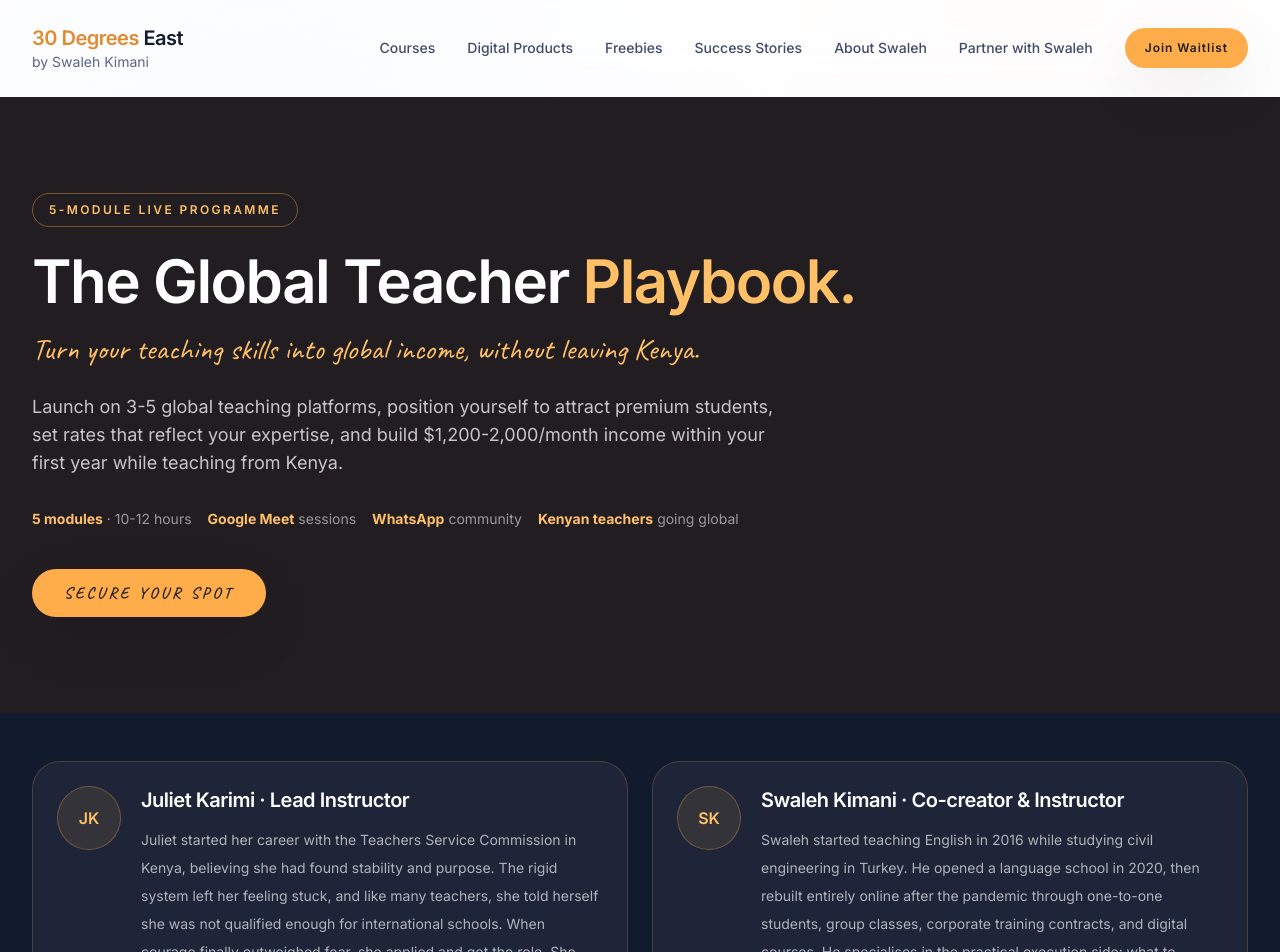
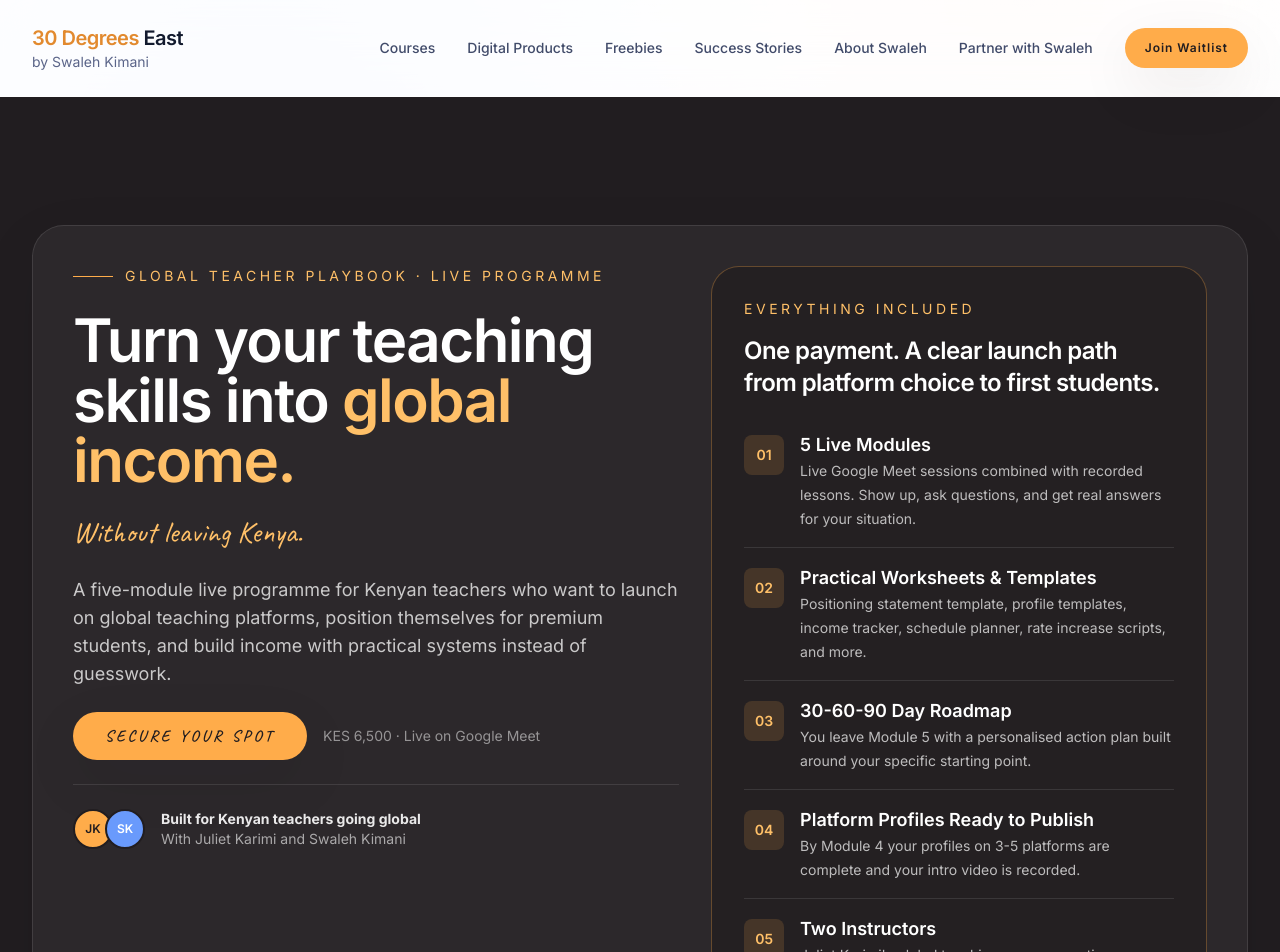
Before and after one commit to aenshtyn/30DegreesEast, a Next.js app: page /global-teacher-playbook in a window 1280 px wide. Shown: the top 952 px of the page. Built offline with nearby package versions, Linux system fonts and the light colour scheme.

Commit message:
Align playbook hero with programme theme

```diff
--- a/app/global-teacher-playbook/page.tsx
+++ b/app/global-teacher-playbook/page.tsx
@@ -18,31 +18,72 @@ export const metadata: Metadata = {
 export default function GlobalTeacherPlaybookPage() {
   return (
     <>
-      <section className="bg-raisin text-white">
-        <div className="container-custom py-16 md:py-24">
-          <div className="max-w-4xl">
-            <p className="inline-flex rounded-full border border-accent-500/40 px-4 py-2 text-xs font-semibold uppercase tracking-[0.2em] text-accent-300">
-              5-module live programme
-            </p>
-            <h1 className="mt-6 max-w-4xl text-white">
-              The Global Teacher <span className="text-accent-300">Playbook.</span>
-            </h1>
-            <p className="mt-5 max-w-2xl font-display text-3xl leading-tight text-accent-300">
-              Turn your teaching skills into global income, without leaving Kenya.
-            </p>
-            <p className="mt-6 max-w-3xl text-white/75">
-              Launch on 3-5 global teaching platforms, position yourself to attract premium students,
-              set rates that reflect your expertise, and build $1,200-2,000/month income within your
-              first year while teaching from Kenya.
-            </p>
-            <div className="mt-8 flex flex-wrap gap-4 text-sm text-white/55">
-              <span><strong className="text-accent-300">5 modules</strong> · 10-12 hours</span>
-              <span><strong className="text-accent-300">Google Meet</strong> sessions</span>
-              <span><strong className="text-accent-300">WhatsApp</strong> community</span>
-              <span><strong className="text-accent-300">Kenyan teachers</strong> going global</span>
+      <section className="section-padding bg-raisin text-white">
+        <div className="container-custom">
+          <div className="grid gap-8 rounded-[32px] border border-white/10 bg-white/5 p-8 shadow-soft-card md:grid-cols-[1.1fr_0.9fr] md:p-10">
+            <div className="space-y-6">
+              <div className="flex items-center gap-3">
+                <span className="h-px w-10 bg-accent-500" />
+                <p className="text-sm uppercase tracking-[0.25em] text-accent-300">
+                  Global Teacher Playbook · Live Programme
+                </p>
+              </div>
+              <h1 className="max-w-3xl text-white">
+                Turn your teaching skills into{' '}
+                <span className="text-accent-300">global income.</span>
+              </h1>
+              <p className="max-w-2xl font-display text-3xl leading-tight text-accent-300">
+                Without leaving Kenya.
+              </p>
+              <p className="max-w-2xl text-white/75">
+                A five-module live programme for Kenyan teachers who want to launch on global
+                teaching platforms, position themselves for premium students, and build income with
+                practical systems instead of guesswork.
+              </p>
+              <div className="flex flex-col gap-4 sm:flex-row sm:items-center">
+                <CTAButton href="/global-teacher-playbook/enrol" className="w-full sm:w-auto">
+                  Secure Your Spot
+                </CTAButton>
+                <p className="text-sm text-white/50">KES 6,500 · Live on Google Meet</p>
+              </div>
+              <div className="flex items-center gap-4 border-t border-white/10 pt-6">
+                <div className="flex -space-x-2">
+                  {playbookInstructors.map((instructor, index) => (
+                    <div
+                      key={instructor.name}
+                      className={`flex h-10 w-10 items-center justify-center rounded-full border-2 border-raisin text-xs font-semibold ${
+                        index === 0 ? 'bg-accent-500 text-raisin' : 'bg-brand-400 text-white'
+                      }`}
+                    >
+                      {instructor.initials}
+                    </div>
+                  ))}
+                </div>
+                <div className="text-sm text-white/60">
+                  <strong className="block text-white/90">Built for Kenyan teachers going global</strong>
+                  With Juliet Karimi and Swaleh Kimani
+                </div>
+              </div>
             </div>
-            <div className="mt-10">
-              <CTAButton href="/global-teacher-playbook/enrol">Secure Your Spot</CTAButton>
+
+            <div className="rounded-[28px] border border-accent-500/30 bg-raisin/70 p-8">
+              <p className="text-sm uppercase tracking-[0.25em] text-accent-300">Everything included</p>
+              <h2 className="mt-4 text-2xl text-white">
+                One payment. A clear launch path from platform choice to first students.
+              </h2>
+              <ul className="mt-8 space-y-4">
+                {playbookIncludes.slice(0, 5).map((item, index) => (
+                  <li key={item.title} className="flex gap-4 border-b border-white/10 pb-4 last:border-b-0 last:pb-0">
+                    <div className="mt-1 flex h-10 w-10 flex-shrink-0 items-center justify-center rounded-lg bg-accent-500/15 text-sm font-semibold text-accent-300">
+                      {String(index + 1).padStart(2, '0')}
+                    </div>
+                    <div>
+                      <p className="font-semibold text-white">{item.title}</p>
+                      <p className="text-sm leading-6 text-white/70">{item.description}</p>
+                    </div>
+                  </li>
+                ))}
+              </ul>
             </div>
           </div>
         </div>
```
